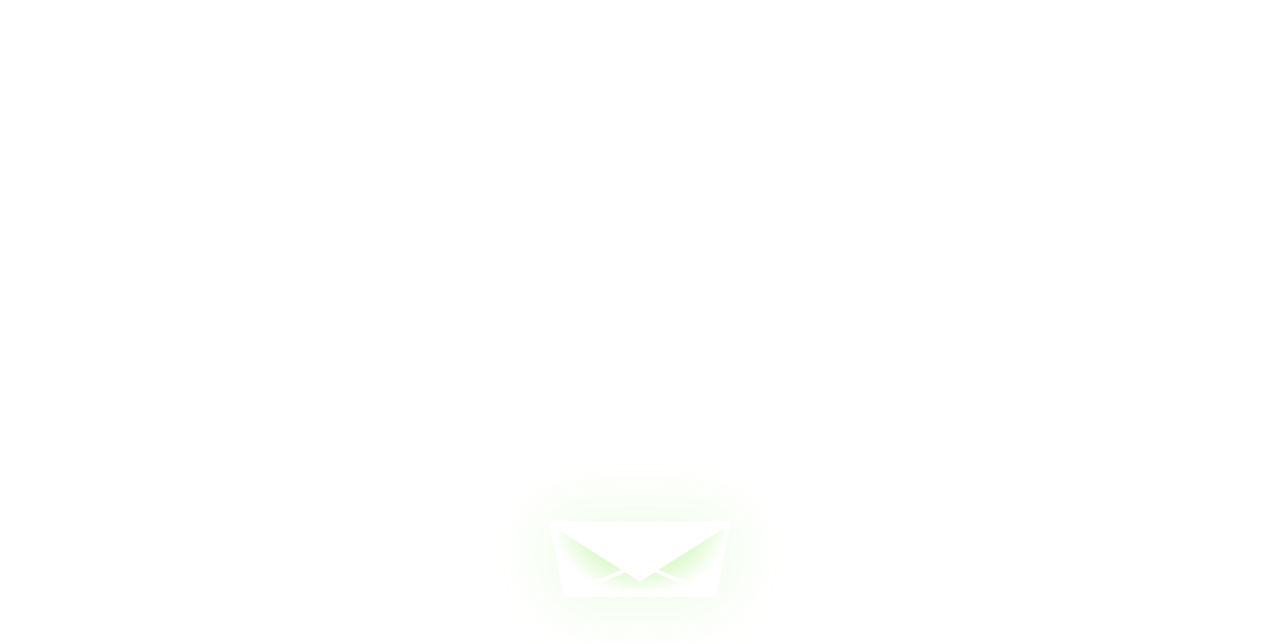
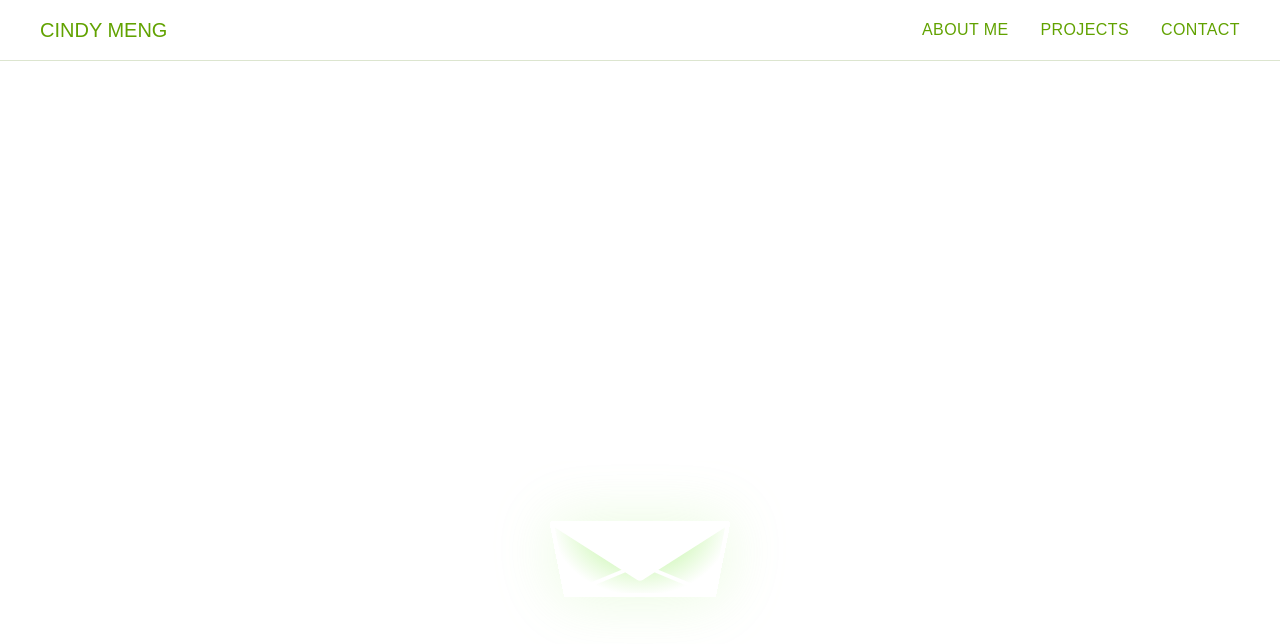
Before and after one commit to cindyzcmeng/webfolio, a React (Vite) app: page / in a window 1280 px wide. Shown: the top 644 px of the page. Built offline with nearby package versions, Linux system fonts and the light colour scheme; a web font is replaced by a local one.

Commit message:
1.4.0 navigation bar

```diff
--- /dev/null
+++ b/src/components/nav/NavBar.tsx
@@ -0,0 +1,39 @@
+export type NavSectionId = "about" | "projects" | "contact";
+
+type NavBarProps = {
+  onNavigate: (id: NavSectionId) => void;
+  onHome: () => void;
+};
+
+const NAV_LINKS: { id: NavSectionId; label: string }[] = [
+  { id: "about", label: "About Me" },
+  { id: "projects", label: "Projects" },
+  { id: "contact", label: "Contact" },
+];
+
+export default function NavBar({ onNavigate, onHome }: NavBarProps) {
+  return (
+    <nav className="fixed inset-x-0 top-0 z-40 flex items-center justify-between gap-4 border-b border-moss-muted/50 bg-white/80 px-6 py-3 backdrop-blur-md sm:px-10 sm:py-4">
+      <button
+        type="button"
+        onClick={onHome}
+        className="font-body text-lg uppercase text-moss transition-opacity hover:opacity-70 sm:text-xl"
+      >
+        CINDY MENG
+      </button>
+      <ul className="flex items-center gap-4 sm:gap-8">
+        {NAV_LINKS.map((link) => (
+          <li key={link.id}>
+            <button
+              type="button"
+              onClick={() => onNavigate(link.id)}
+              className="font-body text-sm uppercase tracking-wide text-moss transition-opacity hover:opacity-70 sm:text-base"
+            >
+              {link.label}
+            </button>
+          </li>
+        ))}
+      </ul>
+    </nav>
+  );
+}
--- a/src/components/resume/AboutMe.tsx
+++ b/src/components/resume/AboutMe.tsx
@@ -5,7 +5,7 @@ import hiDoodle from "../../assets/images/hi-doodle.svg";
 
 export default function AboutMe() {
   return (
-    <section className="flex w-full flex-col items-start gap-16">
+    <section id="about" className="flex w-full flex-col items-start gap-16">
       <h2 className="font-heading text-3xl uppercase text-moss sm:text-4xl md:text-5xl">
         About ME
       </h2>
--- /dev/null
+++ b/src/components/resume/Contact.tsx
@@ -0,0 +1,31 @@
+const EMAIL = "cindyzcmeng@gmail.com";
+const LINKEDIN_URL = "https://www.linkedin.com/in/cindyzcmeng";
+
+export default function Contact() {
+  return (
+    <section id="contact" className="flex w-full flex-col items-start gap-8">
+      <h3 className="font-heading text-3xl uppercase text-moss sm:text-4xl md:text-5xl">
+        Contact
+      </h3>
+      <p className="font-body text-lg leading-relaxed text-moss md:text-2xl">
+        I'm always happy to talk design, research, or new opportunities — reach out any time.
+      </p>
+      <div className="flex flex-col gap-4 sm:flex-row sm:items-center sm:gap-8">
+        <a
+          href={`mailto:${EMAIL}`}
+          className="font-body text-lg uppercase text-moss underline decoration-2 underline-offset-4 transition-opacity hover:opacity-70 sm:text-xl"
+        >
+          {EMAIL}
+        </a>
+        <a
+          href={LINKEDIN_URL}
+          target="_blank"
+          rel="noreferrer"
+          className="font-body text-lg uppercase text-moss underline decoration-2 underline-offset-4 transition-opacity hover:opacity-70 sm:text-xl"
+        >
+          LinkedIn
+        </a>
+      </div>
+    </section>
+  );
+}
--- a/src/components/resume/ProjectsList.tsx
+++ b/src/components/resume/ProjectsList.tsx
@@ -3,7 +3,7 @@ import ProjectRow from "./ProjectRow";
 
 export default function ProjectsList() {
   return (
-    <section className="flex w-full flex-col items-start gap-16">
+    <section id="projects" className="flex w-full flex-col items-start gap-16">
       <h3 className="font-heading text-3xl uppercase text-moss sm:text-4xl md:text-5xl">
         Projects
       </h3>
--- a/src/components/resume/ResumeSection.tsx
+++ b/src/components/resume/ResumeSection.tsx
@@ -1,5 +1,6 @@
 import { motion } from "framer-motion";
 import AboutMe from "./AboutMe";
+import Contact from "./Contact";
 import EducationList from "./EducationList";
 import ExperienceList from "./ExperienceList";
 import ProjectsList from "./ProjectsList";
@@ -24,6 +25,7 @@ export default function ResumeSection({ expanded }: ResumeSectionProps) {
           <ExperienceList />
         </div>
         <ProjectsList />
+        <Contact />
       </div>
     </motion.div>
   );
--- a/src/pages/Home.tsx
+++ b/src/pages/Home.tsx
@@ -1,5 +1,7 @@
 import { useEffect, useRef, useState } from "react";
 import EnvelopeHero from "../components/envelope/EnvelopeHero";
+import NavBar from "../components/nav/NavBar";
+import type { NavSectionId } from "../components/nav/NavBar";
 import ResumeSection from "../components/resume/ResumeSection";
 import { smoothScrollTo } from "../lib/smoothScroll";
 import { EXPAND_SCROLL_DURATION_MS, RESUME_TRANSITION_DURATION_MS } from "../lib/motion";
@@ -7,6 +9,14 @@ import { getSavedScrollY } from "../lib/scrollMemory";
 import { lockScroll, unlockScroll } from "../lib/scrollLock";
 
 const SCROLL_DURATION = EXPAND_SCROLL_DURATION_MS;
+// Nav bar height plus a little breathing room, kept off the section's top
+// edge when a jump lands there.
+const NAV_OFFSET = 88;
+// Expanding (see handleToggleExpand) delays its scroll by 350ms, then takes
+// SCROLL_DURATION to land — a nav jump from the collapsed state has to wait
+// out that whole sequence before the resume section's layout is stable
+// enough to measure.
+const EXPAND_THEN_SCROLL_DELAY_MS = 350 + SCROLL_DURATION + 50;
 
 type HomeProps = {
   overlayOpen?: boolean;
@@ -52,8 +62,29 @@ export default function Home({ overlayOpen = false }: HomeProps) {
     }
   };
 
+  const scrollToSection = (id: NavSectionId) => {
+    const el = document.getElementById(id);
+    if (!el) return;
+    const targetY = window.scrollY + el.getBoundingClientRect().top - NAV_OFFSET;
+    smoothScrollTo(targetY, SCROLL_DURATION);
+  };
+
+  const handleNavigate = (id: NavSectionId) => {
+    if (!expanded) {
+      handleToggleExpand();
+      window.setTimeout(() => scrollToSection(id), EXPAND_THEN_SCROLL_DELAY_MS);
+    } else {
+      scrollToSection(id);
+    }
+  };
+
+  const handleNavHome = () => {
+    smoothScrollTo(0, SCROLL_DURATION);
+  };
+
   return (
     <main className="relative w-full bg-white">
+      <NavBar onNavigate={handleNavigate} onHome={handleNavHome} />
       <div ref={heroRef}>
         <EnvelopeHero expanded={expanded} onToggleExpand={handleToggleExpand} />
       </div>
```
Also changed, not shown: 1 other file (tests, documents, lock files or other folders).
